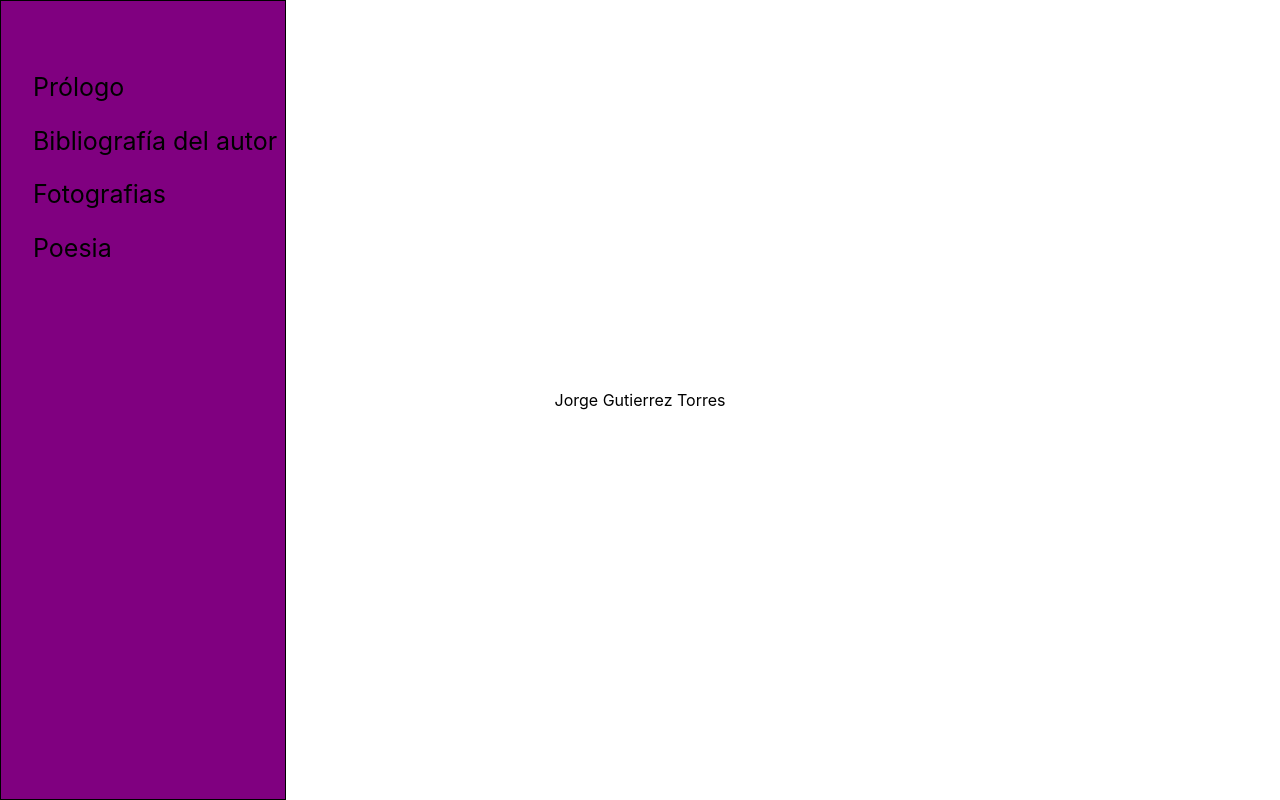
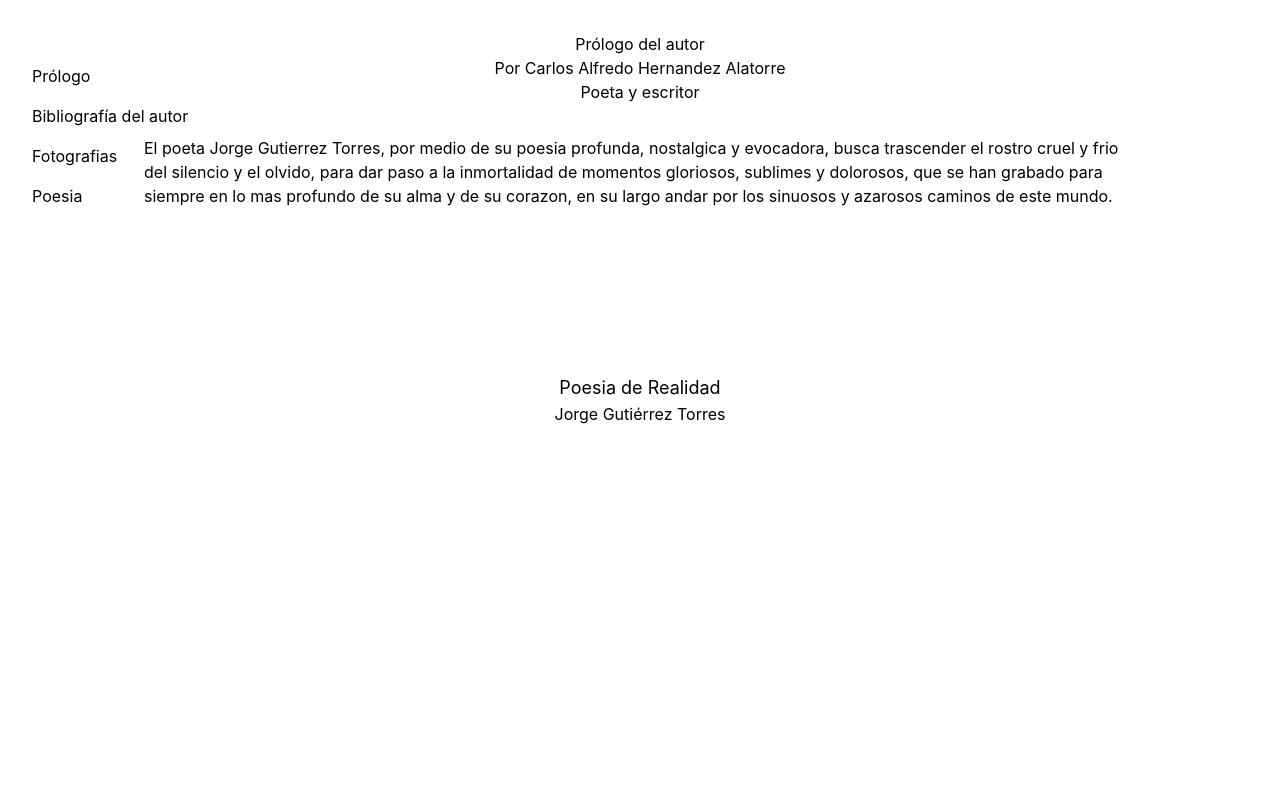
Before and after one commit to edgardo5gtz/poesia-realidad, a React (Create React App) app: page /prologo in a window 1280 px wide. Built offline with nearby package versions, Linux system fonts and the light colour scheme.

Commit message:
Add react router

```diff
--- a/package.json
+++ b/package.json
@@ -8,6 +8,7 @@
     "@testing-library/user-event": "^13.5.0",
     "react": "^18.2.0",
     "react-dom": "^18.2.0",
+    "react-router-dom": "^6.3.0",
     "react-scripts": "5.0.1",
     "web-vitals": "^2.1.4"
   },
--- a/src/App.css
+++ b/src/App.css
@@ -5,8 +5,7 @@
   z-index: 1;
   top: 0;
   left: 0;
-  background-color: purple;
-  border: 1px black solid;
+  background-color: white;
   padding-top: 60px;
   transition: 0.5s;
 }
@@ -15,7 +14,6 @@
 .sidenav a{
   padding: 8px 8px 8px 32px;
   text-decoration: none;
-  font-size: 25px;
   color: black;
   display: block;
   transition: 0.3s;
--- a/src/App.js
+++ b/src/App.js
@@ -1,19 +1,27 @@
-import "./App.css";
+import { Link, Outlet } from "react-router-dom";
+import Title from "./routes/Title";
 
-function App() {
-  return (
-    <div className="container">
-      <div className="sidenav">
-        <a href="#">Prólogo</a>
-        <a href="#">Bibliografía del autor</a>
-        <a href="#">Fotografias</a>
-        <a href="#">Poesia</a>
-      </div>
-      <div className="fixed top-1/2 left-1/2 -translate-y-1/2 -translate-x-1/2">
-        Jorge Gutierrez Torres
-      </div>
+const App = () => (
+  <>
+    <nav className="fixed h-full z-1 top-0 left-0 pt-14">
+      <Link className="block p-2 pl-8" to="/prologo">
+        Prólogo
+      </Link>
+      <Link className="block p-2 pl-8" to="/bibliografia">
+        Bibliografía del autor
+      </Link>
+      <Link className="block p-2 pl-8" to="/fotografias">
+        Fotografias
+      </Link>
+      <Link className="block p-2 pl-8" to="/poesia">
+        Poesia
+      </Link>
+    </nav>
+    <Title />
+    <div className="container mx-auto">
+      <Outlet />
     </div>
-  );
-}
+  </>
+);
 
 export default App;
--- a/src/index.css
+++ b/src/index.css
@@ -4,7 +4,7 @@
 
 body {
   margin: 0;
-  font-family: -apple-system, BlinkMacSystemFont, 'Segoe UI', 'Roboto', 'Oxygen',
+  font-family: -apple-system, "Special Elite", BlinkMacSystemFont, 'Segoe UI', 'Roboto', 'Oxygen',
     'Ubuntu', 'Cantarell', 'Fira Sans', 'Droid Sans', 'Helvetica Neue',
     sans-serif;
   -webkit-font-smoothing: antialiased;
--- a/src/index.js
+++ b/src/index.js
@@ -1,11 +1,27 @@
 import React from "react";
 import ReactDOM from "react-dom/client";
+import { BrowserRouter, Route, Routes } from "react-router-dom";
 import "./index.css";
 import App from "./App";
+import Title from "./routes/Title";
+import Prologue from "./routes/Prologue";
+import Bibliography from "./routes/Bibliography";
+import Poetry from "./routes/Poetry";
+import Photos from "./routes/Photos";
 
 const root = ReactDOM.createRoot(document.getElementById("root"));
 root.render(
   <React.StrictMode>
-    <App />
+    <BrowserRouter>
+      <Routes>
+        <Route path="/" element={<App />}>
+          <Route path="title" element={<Title />} />
+          <Route path="prologo" element={<Prologue />} />
+          <Route path="bibliografia" element={<Bibliography />} />
+          <Route path="poesia" element={<Poetry />} />
+          <Route path="fotografias" element={<Photos />} />
+        </Route>
+      </Routes>
+    </BrowserRouter>
   </React.StrictMode>
 );
--- /dev/null
+++ b/src/routes/Bibliography.js
@@ -0,0 +1,3 @@
+const Bibliography = () => <h1>Bibliografia</h1>;
+
+export default Bibliography;
--- /dev/null
+++ b/src/routes/Photos.js
@@ -0,0 +1,3 @@
+const Photos = () => <h1>Fotografia</h1>;
+
+export default Photos;
--- /dev/null
+++ b/src/routes/Poetry.js
@@ -0,0 +1,3 @@
+const Poetry = () => <h1>Poesia</h1>;
+
+export default Poetry;
--- /dev/null
+++ b/src/routes/Prologue.js
@@ -0,0 +1,19 @@
+const Prologue = () => (
+  <>
+    <div className="my-8">
+      <h1 className="text-center ">Prólogo del autor</h1>
+      <h1 className="text-center ">Por Carlos Alfredo Hernandez Alatorre</h1>
+      <h1 className="text-center ">Poeta y escritor</h1>
+    </div>
+    <p className="my-8 px-36">
+      El poeta Jorge Gutierrez Torres, por medio de su poesia profunda,
+      nostalgica y evocadora, busca trascender el rostro cruel y frio del
+      silencio y el olvido, para dar paso a la inmortalidad de momentos
+      gloriosos, sublimes y dolorosos, que se han grabado para siempre en lo mas
+      profundo de su alma y de su corazon, en su largo andar por los sinuosos y
+      azarosos caminos de este mundo.
+    </p>
+  </>
+);
+
+export default Prologue;
--- /dev/null
+++ b/src/routes/Title.js
@@ -0,0 +1,8 @@
+const Title = () => (
+  <div className="fixed top-1/2 left-1/2 -translate-y-1/2 -translate-x-1/2">
+    <h1 className="text-center text-lg">Poesia de Realidad</h1>
+    <h2 className="text-center">Jorge Gutiérrez Torres</h2>
+  </div>
+);
+
+export default Title;
--- a/tailwind.config.js
+++ b/tailwind.config.js
@@ -1,6 +1,6 @@
 /** @type {import('tailwindcss').Config} */
 module.exports = {
-  content: ["./src/**/*.{js,jsx,ts,tsx}"],
+  content: ["./src/**/*.{js,jsx}"],
   theme: {
     extend: {},
   },
```
Also changed, not shown: public/menu.svg (added), 1 other file (tests, documents, lock files or other folders).
